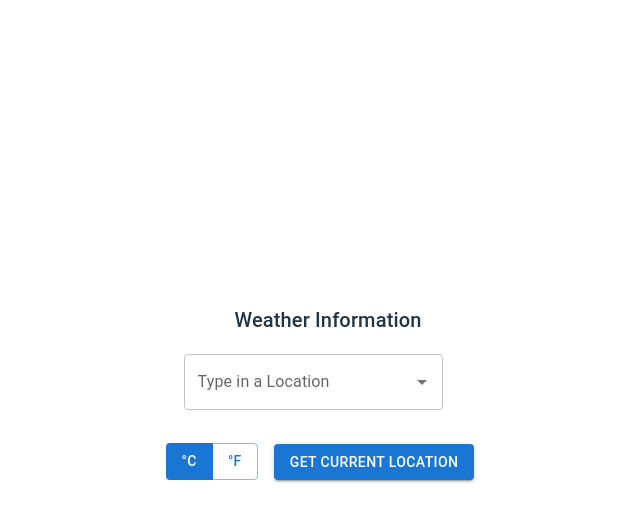
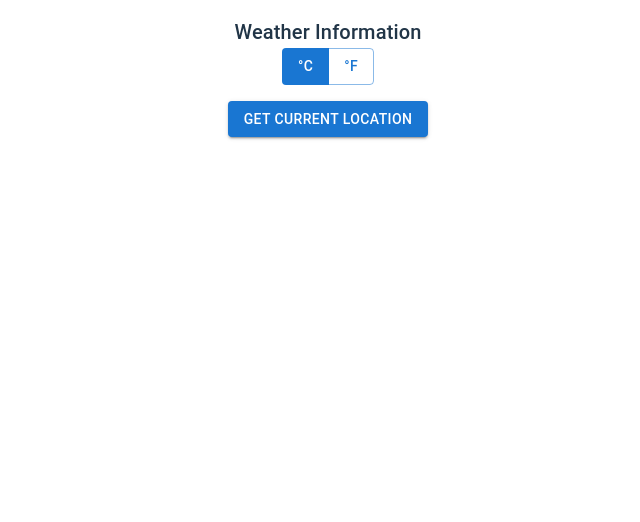
Before and after one commit to leonardrichertz/Bachelor-Thesis-Frontend, a React (Vite) app: page /weather in a window 1280 px wide. Shown: the top 522 px of the page, without its empty margins (312-952 px from the left). Built offline with nearby package versions, Linux system fonts and the light colour scheme.

Commit message:
created graph for visualization of weather data using chart.js for react

```diff
--- a/package.json
+++ b/package.json
@@ -14,7 +14,9 @@
     "@emotion/styled": "^11.13.5",
     "@mui/icons-material": "^6.1.9",
     "@mui/material": "^6.1.9",
+    "chart.js": "^4.4.7",
     "react": "^18.3.1",
+    "react-chartjs-2": "^5.2.0",
     "react-dom": "^18.3.1",
     "react-router-dom": "^7.0.1"
   },
--- a/src/components/ForecastDataGrid.jsx
+++ b/src/components/ForecastDataGrid.jsx
@@ -18,7 +18,7 @@ export default function ForecastDataGrid({ weatherData, unit }) {
                     </Box>
                 </Grid>
                 )
-            })};
+            })}
         </Grid>
     </Box>
     );
--- /dev/null
+++ b/src/components/LineGraph.jsx
@@ -0,0 +1,31 @@
+/* eslint-disable react/prop-types */
+import { Box } from '@mui/material';
+import { Line } from 'react-chartjs-2';
+import {
+    Chart,
+    CategoryScale,
+    LinearScale,
+    PointElement,
+    LineElement,
+    Title,
+    Tooltip,
+    Legend,
+} from 'chart.js';
+
+
+Chart.register(
+    LineElement,
+    PointElement,
+    LinearScale,
+    Title,
+    CategoryScale,
+    Tooltip,
+    Legend
+  );
+
+export default function LineGraph({ data, options }) {
+    return (
+        <Box>
+            <Line data={data} options={options} />
+        </Box>);
+};
--- a/src/views/weather/page.jsx
+++ b/src/views/weather/page.jsx
@@ -1,16 +1,61 @@
-import { Autocomplete, Box, Container, TextField } from '@mui/material';
+import { Box, Container } from '@mui/material';
 import { useEffect, useState } from 'react';
 import { Button, Typography, ButtonGroup } from '@mui/material';
 import ForecastDataGrid from '../../components/ForecastDataGrid';
 import WeatherStyle from '../../components/WeatherStyle';
+import LinearProgress from '@mui/material/LinearProgress';
+import LineGraph from '../../components/LineGraph';
 
 
 export default function Weather() {
     const [location, setLocation] = useState(null);
     const [currentLocationWeatherData, setCurrentLocationWeatherData] = useState(null);
     const [unit, setUnit] = useState('metric');
+    const [loading, setLoading] = useState(false);
+    const [forecastData, setForecastData] = useState(currentLocationWeatherData?.daily || []);
+
+    const data = {
+        labels: forecastData.map((_, index) => {
+            const currentDate = new Date();
+            currentDate.setDate(currentDate.getDate() + index);
+            return currentDate.toLocaleDateString();
+        }),
+        datasets: [
+            {
+                label: "Temperature",
+                data: forecastData.map((data) => data.temp.day),
+                fill: false,
+                backgroundColor: "rgba(75,192,192,1)",
+                borderColor: "rgba(75,192,192,1)",
+                tension: 0.4,
+            },
+        ],
+    };
+    console.log('Data:', data);
+
+    const options = {
+        responsive: true,
+        plugins: {
+            legend: {
+                position: "bottom",
+            },
+            title: {
+                display: true,
+                text: "Temperature Forecast",
+            },
+        },
+        scales: {
+            y: {
+                beginAtZero: true,
+                ticks: {
+                    callback: value => `${value} ${unit === 'metric' ? '°C' : '°F'}`,
+                }
+            },
+        },
+    };
 
     const getLocation = async () => {
+        setLoading(true);
         if (navigator.geolocation) {
             navigator.geolocation.getCurrentPosition(async (position) => {
                 const { latitude, longitude } = position.coords;
@@ -19,17 +64,20 @@ export default function Weather() {
         } else {
             alert("Geolocation is not supported by this browser.");
         }
+        setLoading(false);
     };
 
     const fetchWeatherData = async (latitude, longitude, unit) => {
+        setLoading(true);
         try {
             const response = await fetch(`${import.meta.env.VITE_BACHELOR_THESIS_BACKEND}/api/weather?lat=${latitude}&lon=${longitude}&unit=${unit}`);
             const { data } = await response.json();
-            console.log("Weather data:", data);
-            console.log('Forecasdt', data.daily);
             setCurrentLocationWeatherData(data);
+            setForecastData(data?.daily);
         } catch (error) {
             console.error("Error fetching weather data:", error);
+        } finally {
+            setLoading(false);
         }
     };
 
@@ -46,18 +94,14 @@ export default function Weather() {
                 flexDirection: 'column',
                 justifyContent: 'center',
                 alignItems: 'center',
-                height: '100vh',
-                width: '100vw',
+                height: '100%',
+                width: '100%',
+                bgcolor: 'white',
+                textAlign: 'center',
+                padding: 2
             }}
         >
-            <Box sx={{ bgcolor: 'white', padding: 2, textAlign: 'center' }}>
             <Typography variant="h6">Weather Information</Typography>
-                <Box sx={{ margin: 2, width: '80%', padding: '2px' }}>
-                    <Autocomplete
-                        options={['New York', 'London', 'Berlin', 'Paris', 'Tokyo', 'Moscow', 'Beijing', 'Sydney']}
-                        renderInput={(params) => <TextField {...params} label="Type in a Location" variant="outlined" />}
-                    />
-                </Box>
             <ButtonGroup variant="outlined" aria-label="Basic button group">
                 <Button onClick={() => setUnit('metric')} variant={unit === 'metric' ? 'contained' : 'outlined'}>°C</Button>
                 <Button onClick={() => setUnit('imperial')} variant={unit === 'imperial' ? 'contained' : 'outlined'}>°F</Button>
@@ -70,8 +114,8 @@ export default function Weather() {
                     Location: Latitude {location.latitude}, Longitude {location.longitude}
                 </Typography>
             )}
-                {currentLocationWeatherData && (
-                    <Box>
+            {currentLocationWeatherData && !loading && (
+                <Box sx={{ width: '80%', height: '80%' }}>
                     <Typography variant="h6">Today's Weather</Typography>
                     <Box sx={{ marginTop: 2 }}>
                         <WeatherStyle weather={currentLocationWeatherData.current.weather[0]} />
@@ -83,9 +127,15 @@ export default function Weather() {
                         <Typography variant="h6">Forecast</Typography>
                         <ForecastDataGrid weatherData={currentLocationWeatherData.daily} unit={unit} />
                     </Box>
+                    <Box sx={{ marginTop: 2 }}>
+                        <LineGraph data={data} options={options} />
+                    </Box>
                 </Box>
             )}
-            </Box>
-        </Container>
+            {loading && (
+                <Box sx={{ width: '80%', height: '80%' }}>
+                    <LinearProgress />
+                </Box>)}
+        </Container >
     );
 };
```
Also changed, not shown: 1 other file (tests, documents, lock files or other folders). Lines whose indentation alone changed are shown as unchanged.
